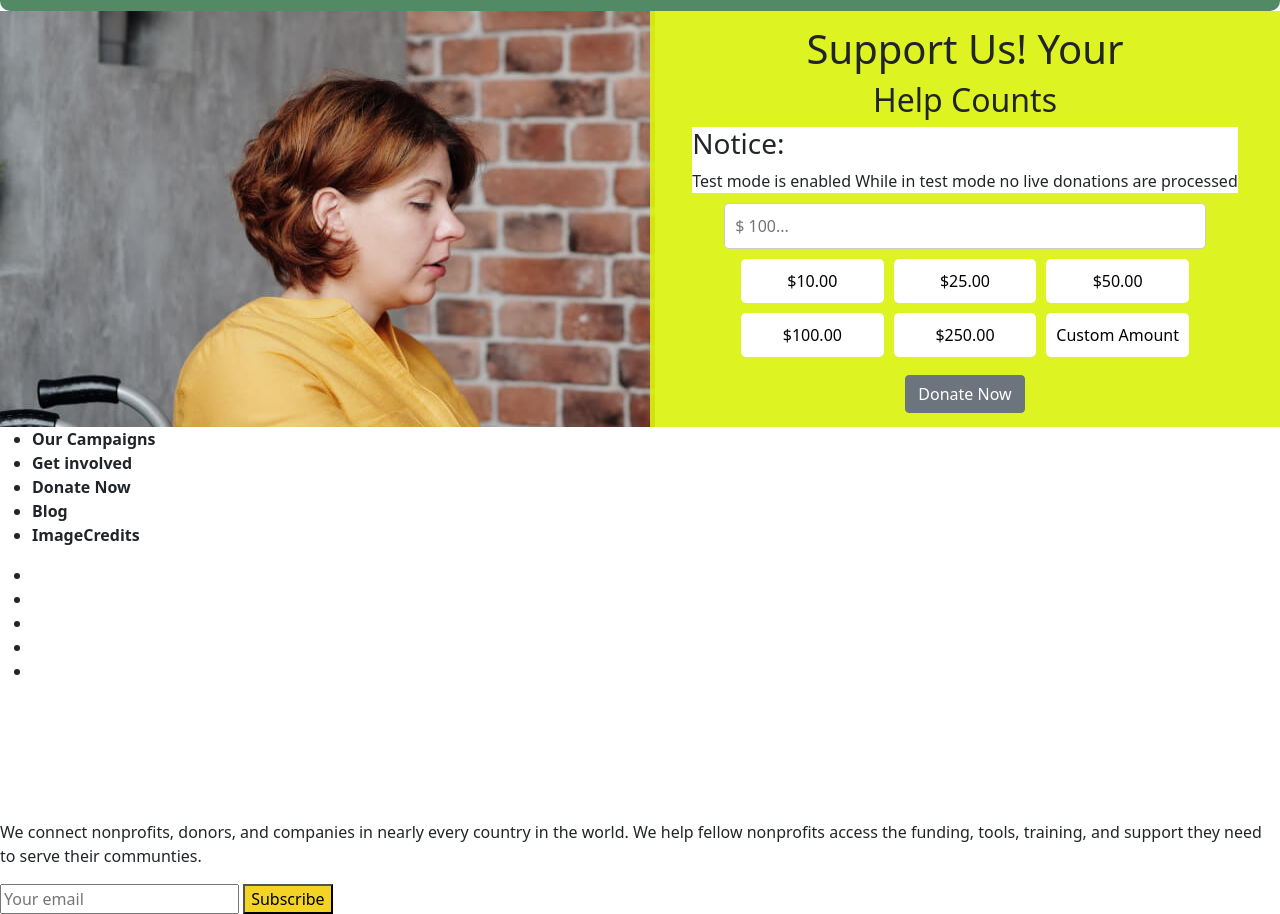
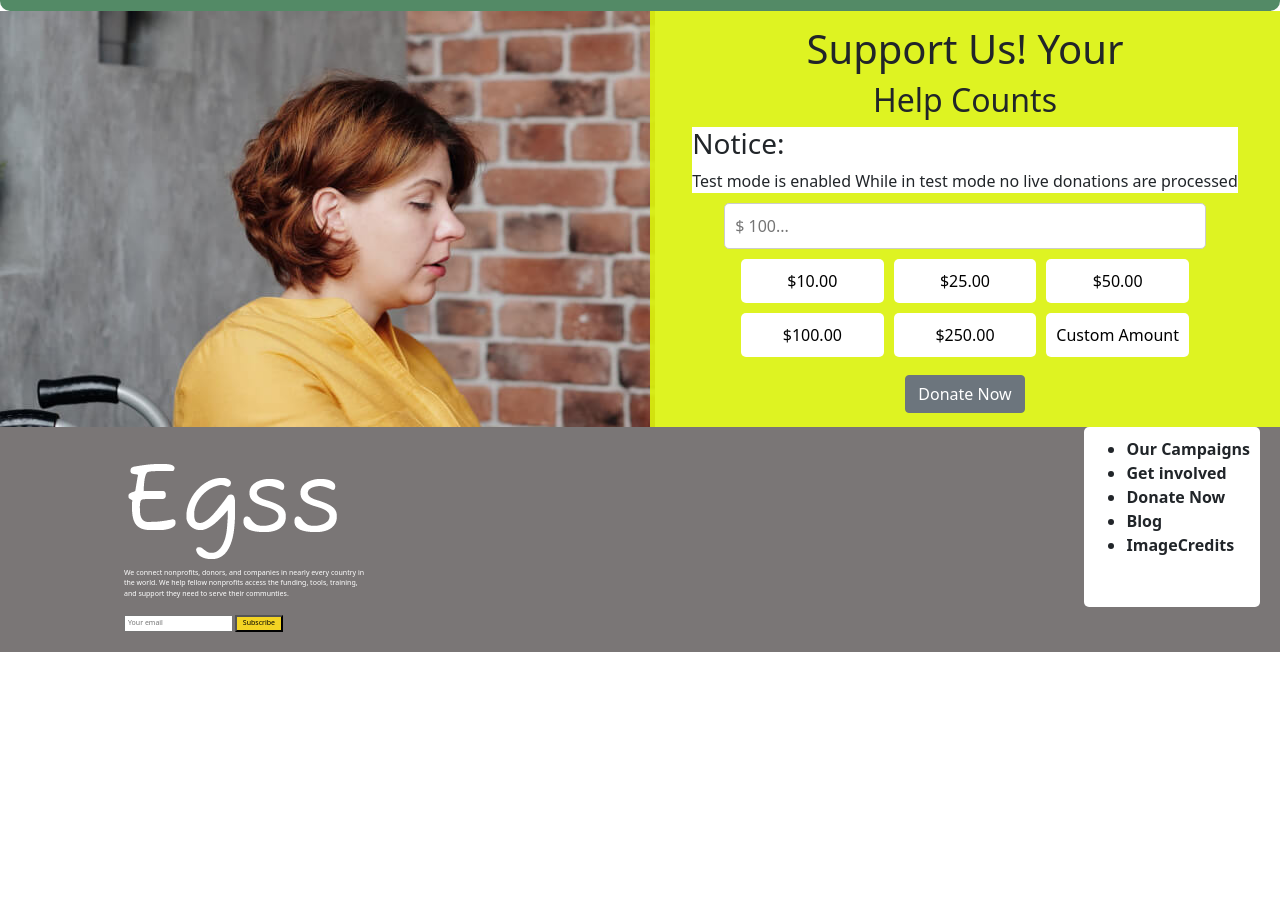
Before and after one commit to Abhishek-k98/egss-landing-page, a plain HTML site: page index.html in a window 1280 px wide. Shown: the part 2311-3225 px from the top of the page. After the commit the page ends 2963 px from the top, so only its background shows below. Drawn offline with nearby package versions, Linux system fonts and the light colour scheme.

Commit message:
Update styles.css

```diff
--- a/styles.css
+++ b/styles.css
@@ -474,3 +474,73 @@
         padding: 10px;
     }
 }
+
+footer {
+    background-color: #7A7676;
+    padding: 20px;
+  }
+
+  .footer-content {
+    display: flow;
+    justify-content: space-between;
+  }
+
+  .card5{
+    width: 245px;
+    font-size: 7px;
+    color: white;
+    margin-left: 104px;
+  }
+
+  .left img {
+    width: 50px;
+    height: 50px;
+  }
+
+  .left p {
+    margin-left: 10px;
+  }
+
+  .right {
+    float: right;
+  }
+
+  .card4 {
+    background-color: #fff;
+    border-radius: 5px;
+    padding: 10px;
+    margin-top: -20px;
+  }
+
+  .social-media-icons {
+    list-style-type: none;
+    padding: 0;
+    margin: 0;
+  }
+
+  .social-media-icons li {
+    display: inline-block;
+    margin-right: 10px;
+  }
+
+  .social-media-icons li:last-child {
+    margin-right: 0;
+  }
+
+  .social-media-icons a {
+    color: #333;
+    font-size: 20px;
+  }
+
+  @media (max-width: 767px) {
+    .footer-content {
+        display: flex;
+
+    }
+}
+
+@media (max-width: 767px) {
+    .card5 {
+        margin-left: 10px;
+    }
+}
```
